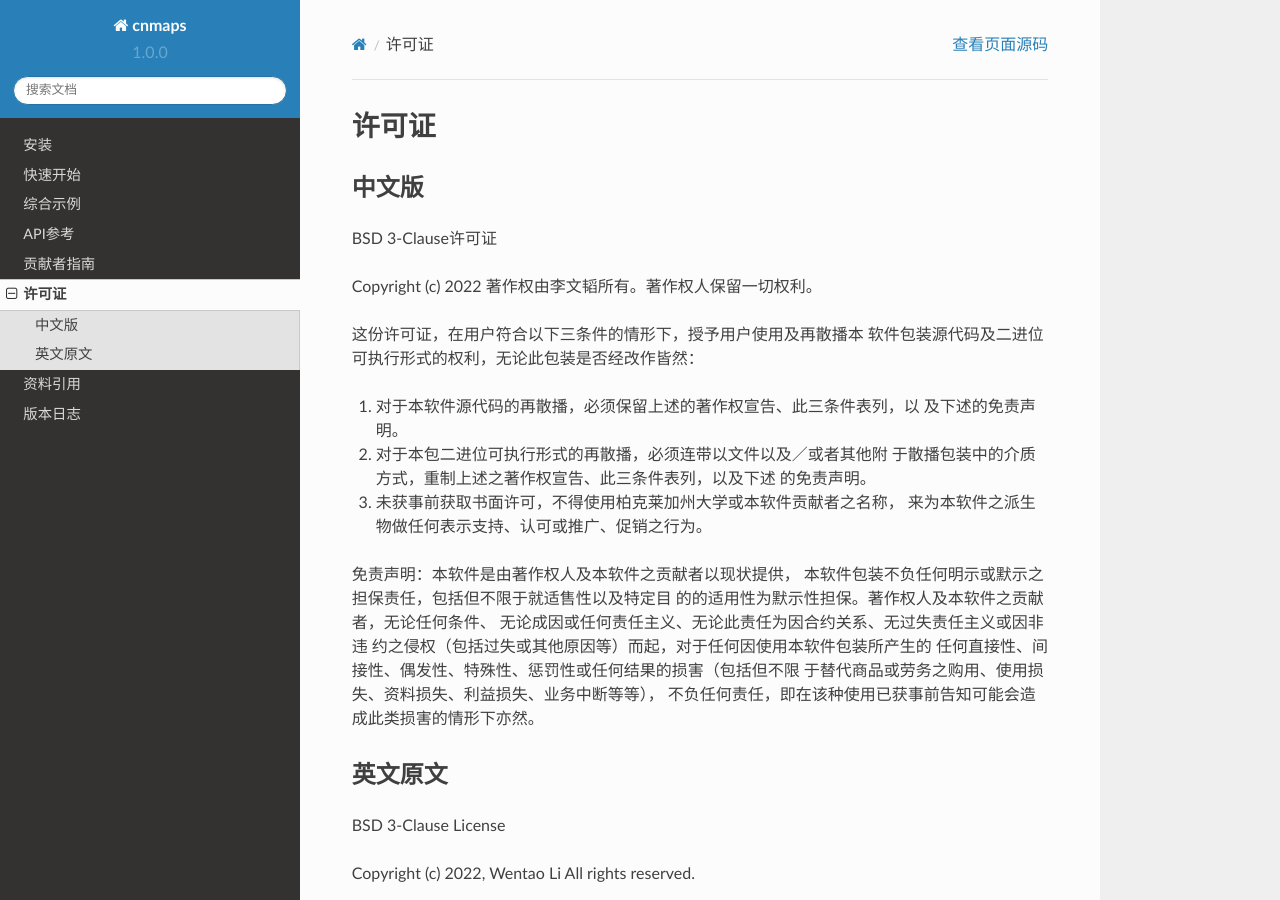
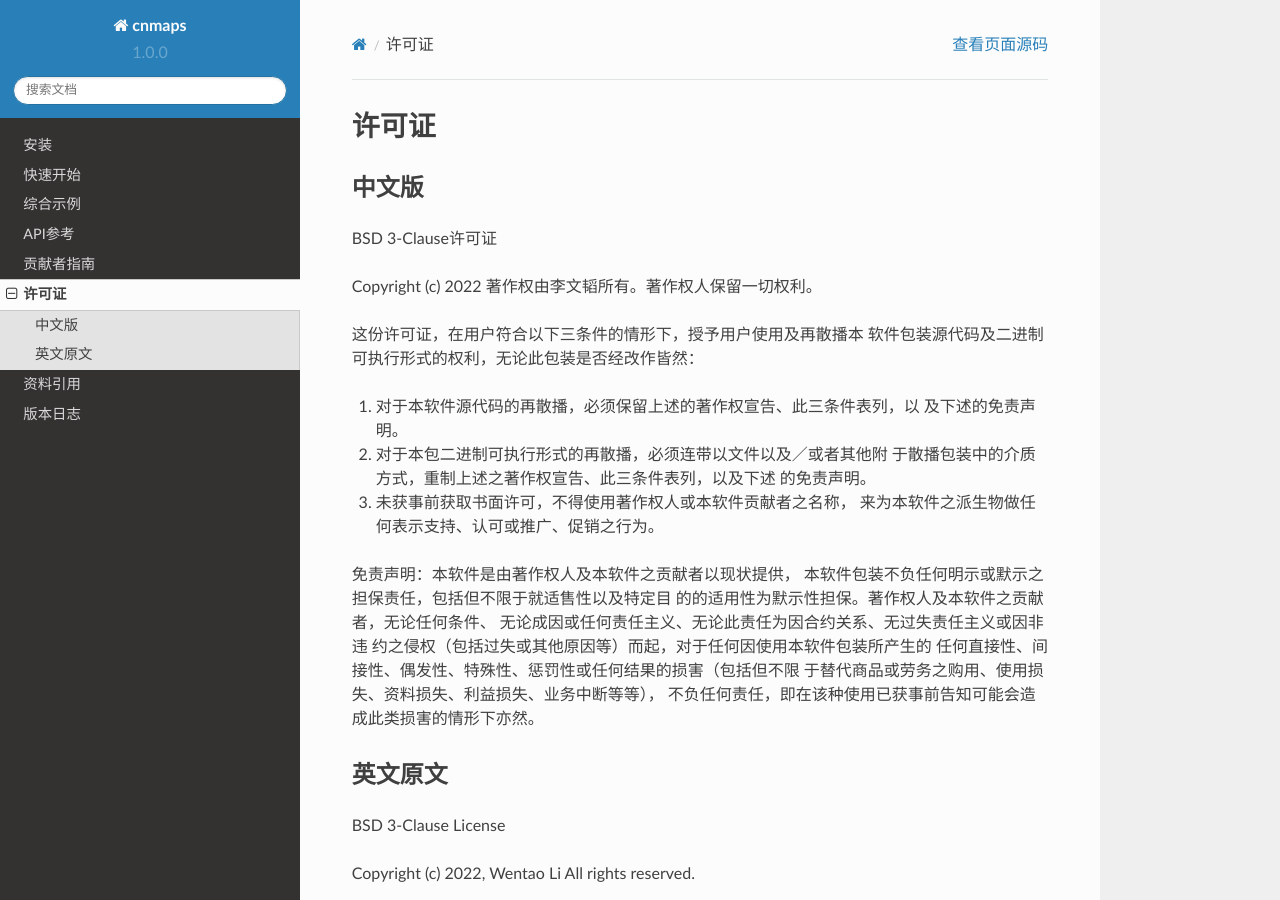
Before and after one commit to cnmetlab/cnmaps-doc, a Sphinx documentation site: the page built from source/content/license.rst, in a window 1280 px wide and 900 px high. Built offline with Sphinx 7.4.7 and the Read the Docs theme 2.0.0, drawn with Linux system fonts in a browser that asks for light colours.

Commit message:
fix: 修正许可证部分表述错误

```diff
--- a/source/content/license.rst
+++ b/source/content/license.rst
@@ -8,14 +8,14 @@ BSD 3-Clause许可证
 Copyright (c) 2022 著作权由李文韬所有。著作权人保留一切权利。
 
 这份许可证，在用户符合以下三条件的情形下，授予用户使用及再散播本
-软件包装源代码及二进位可执行形式的权利，无论此包装是否经改作皆然：
+软件包装源代码及二进制可执行形式的权利，无论此包装是否经改作皆然：
 
 1. 对于本软件源代码的再散播，必须保留上述的著作权宣告、此三条件表列，以
    及下述的免责声明。
-2. 对于本包二进位可执行形式的再散播，必须连带以文件以及／或者其他附
+2. 对于本包二进制可执行形式的再散播，必须连带以文件以及／或者其他附
    于散播包装中的介质方式，重制上述之著作权宣告、此三条件表列，以及下述
    的免责声明。
-3. 未获事前获取书面许可，不得使用柏克莱加州大学或本软件贡献者之名称，
+3. 未获事前获取书面许可，不得使用著作权人或本软件贡献者之名称，
    来为本软件之派生物做任何表示支持、认可或推广、促销之行为。
 
 免责声明：本软件是由著作权人及本软件之贡献者以现状提供，
```
